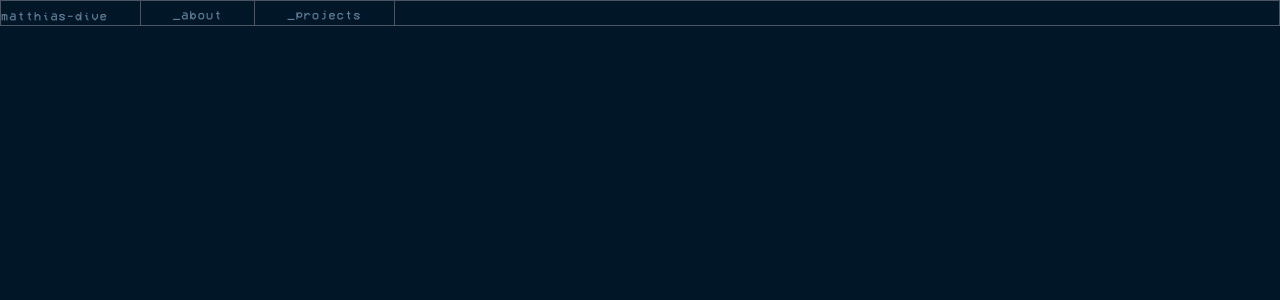
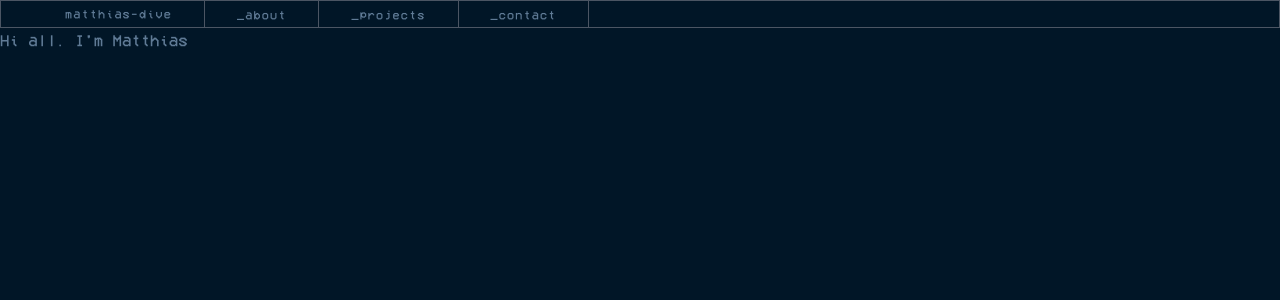
Before and after one commit to zeph-kun/portfolio, a Next.js app: page /portfolio/ in a window 1280 px wide. Shown: the top 300 px of the page. Built offline with nearby package versions, Linux system fonts and the light colour scheme.

Commit message:
Nav component

```diff
--- a/app/components/Navbar.tsx
+++ b/app/components/Navbar.tsx
@@ -10,11 +10,22 @@ export default function Navbar() {
     };
 
     return (
-        <nav className="text-[#607B96] border border-gray-600 ">
-            <div className="container mx-auto md:flex">
-                <div className={'md:flex justify-start items-end space-x-8'}>
+        <nav className="text-[#607B96] border border-gray-600">
+            <div className="md:flex">
+                <div className={'md:flex justify-start items-end'}>
                     <div className="flex flex-row justify-between">
-                        <Link className={'text-xs tracking-widest leading-normal'} href="/">matthias-dive</Link>
+                        <Link className={'text-xs tracking-widest leading-normal pr-8 pl-16 border-gray-600 py-1'} href="/">matthias-dive</Link>
+                        <div className="hidden md:flex border-x border-gray-600">
+                            <div className={'border-r border-gray-600'}>
+                                <Link className={'text-xs tracking-widest leading-normal px-8 py-1'} href="/about">_about</Link>
+                            </div>
+                            <div className={'border-r border-gray-600'}>
+                                <Link className={'text-xs tracking-widest leading-normal px-8 py-2'} href="/projects">_projects</Link>
+                            </div>
+                            <div className={'border-gray-600'}>
+                                <Link className={'text-xs tracking-widest leading-normal px-8 py-2'} href="/contact">_contact</Link>
+                            </div>
+                        </div>
 
                         <div className="md:hidden flex flex-row-reverse ml-2">
                             <button
@@ -48,17 +59,8 @@ export default function Navbar() {
                         </div>
                     </div>
 
-                    <div className="hidden md:flex border-x border-gray-600">
-                        <div className={'border-r border-gray-600 px-8'}>
-                            <Link className={'text-xs tracking-widest leading-normal'} href="/about">_about</Link>
-                        </div>
-                        <div className={'border-gray-600 px-8'}>
-                            <Link className={'text-xs tracking-widest leading-normal'} href="/projects">_projects</Link>
-                        </div>
-                    </div>
-
                     {isOpen && (
-                        <div className="md:hidden flex flex-col items-start ">
+                        <div className="md:hidden flex flex-col items-start">
                             <ul className={'flex flex-col'}>
                                 <Link className={'text-xs tracking-widest leading-normal border-y border-gray-600'} href="/about">_about-me</Link>
                                 <Link className={'text-xs tracking-widest leading-normal border-b-0 border-gray-600'} href="/projects">_projects</Link>
--- a/app/layout.tsx
+++ b/app/layout.tsx
@@ -3,7 +3,7 @@ import Navbar from "@/app/components/Navbar";
 import { Inter } from 'next/font/google'
 import localFont from 'next/font/local'
 import './globals.css'
-import Home from "@/app/page";
+
 
 const vcr = localFont({
   src: [
@@ -41,7 +41,9 @@ export default function RootLayout({
         <header>
           <Navbar />
         </header>
-        {children}
+        <div className={'container mx-auto'}>
+          {children}
+        </div>
       </body>
     </html>
   )
--- a/app/page.tsx
+++ b/app/page.tsx
@@ -2,8 +2,8 @@ import Image from 'next/image'
 
 export default function Home() {
   return (
-      <section className={'w-full h-full bg-gray-900'}>
-
-      </section>
+      <div className={'text-[#607B96] flex flex-col h-1/2'}>
+        <p>Hi all. I'm Matthias</p>
+      </div>
   )
 }
```
